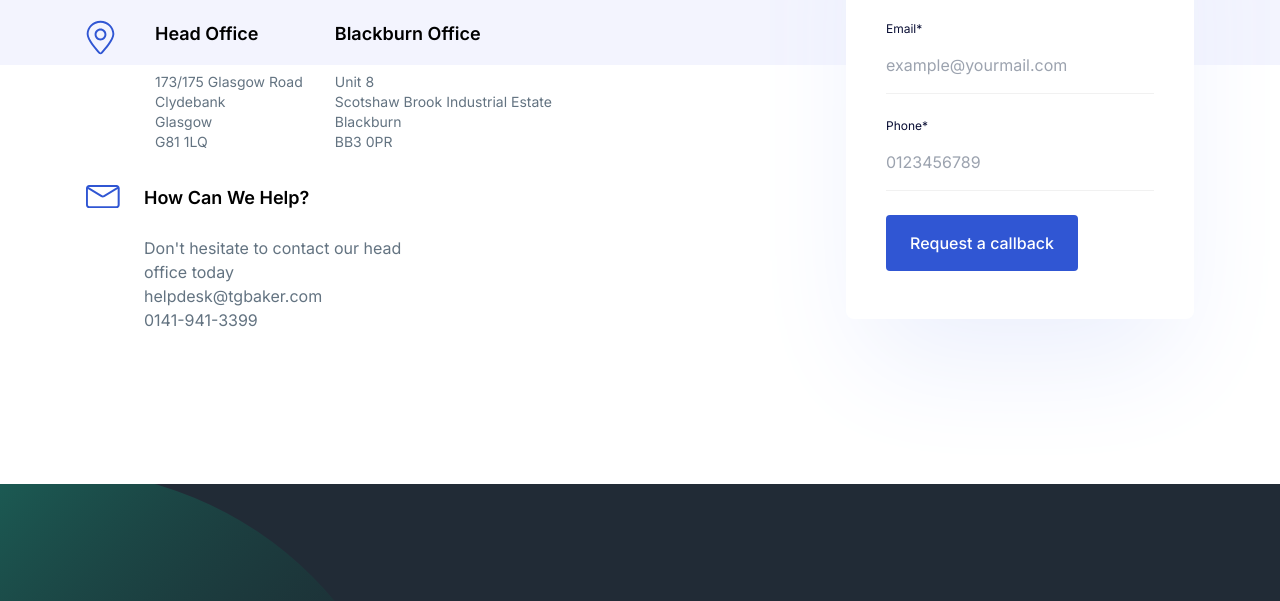
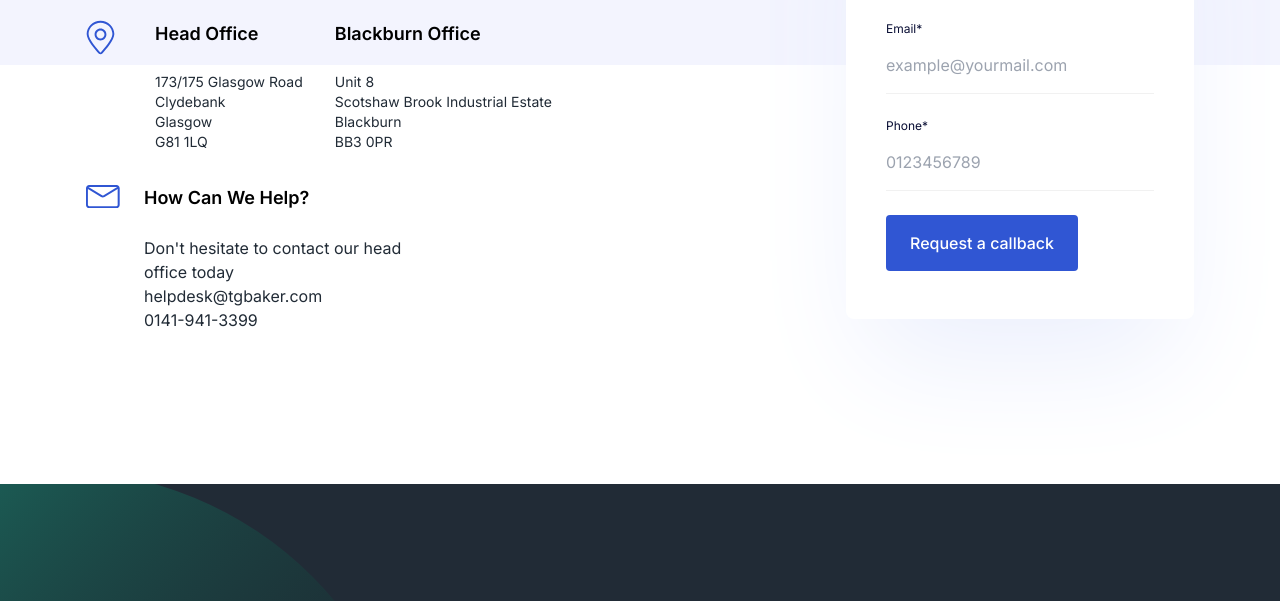
Before and after one commit to IntolerableOne/tgb, a website: page index.html in a window 1280 px wide. Shown: the part 4469-5070 px from the top of the page. Drawn offline with Linux system fonts and the light colour scheme.

Commit message:
Add files via upload

```diff
--- a/index.html
+++ b/index.html
@@ -532,9 +532,6 @@ Experience superior safety with our advanced PAVA systems, designed for seamless
         </div>
       </div>
     </section>
-    <!-- ====== Features Section End -->
-
-    <!-- ====== About Section Start -->
     <section
       id="about"
       class="bg-[#f3f4fe] pt-20 pb-20 lg:pt-[120px] lg:pb-[120px]"
@@ -940,7 +937,7 @@ Let's discuss<br /> your next project!
                   </div>
                   <div class="mx-4">
                     <h5 class="mb-6 text-lg font-semibold">Head Office</h5>
-                    <p class="text-sm text-body-color">
+                    <p class="text-sm text-black">
                       173/175 Glasgow Road<br/>
                       Clydebank<br />
                       Glasgow<br />
@@ -949,7 +946,7 @@ Let's discuss<br /> your next project!
                   </div>
                   <div class="mx-4">
                     <h5 class="mb-6 text-lg font-semibold">Blackburn Office</h5>
-                    <p class="text-sm text-body-color">
+                    <p class="text-sm text-black">
                       Unit 8<br >
                       Scotshaw Brook Industrial Estate<br />
                       Blackburn<br />
@@ -972,9 +969,9 @@ Let's discuss<br /> your next project!
                   </div>
                   <div>
                     <h5 class="mb-6 text-lg font-semibold">How Can We Help?</h5>
-                    <p class="text-base text-body-color">Don't hesitate to contact our head office today</p>
-                    <p class="text-base text-body-color">helpdesk@tgbaker.com</p>
-                    <p class="text-base text-body-color">0141-941-3399</p>
+                    <p class="text-base text-black">Don't hesitate to contact our head office today</p>
+                    <p class="text-base text-black">helpdesk@tgbaker.com</p>
+                    <p class="text-base text-black">0141-941-3399</p>
                   </div>
                 </div>
               </div>
@@ -1339,10 +1336,6 @@ Let's discuss<br /> your next project!
         class="mt-[6px] h-3 w-3 rotate-45 border-t border-l border-white"
       ></span>
     </a>
-    <!-- ====== Back To Top End -->
-
-    <!-- ====== All Scripts -->
-
     <script src="assets/js/main.js"></script>
     <script>
       // ==== for menu scroll
```
